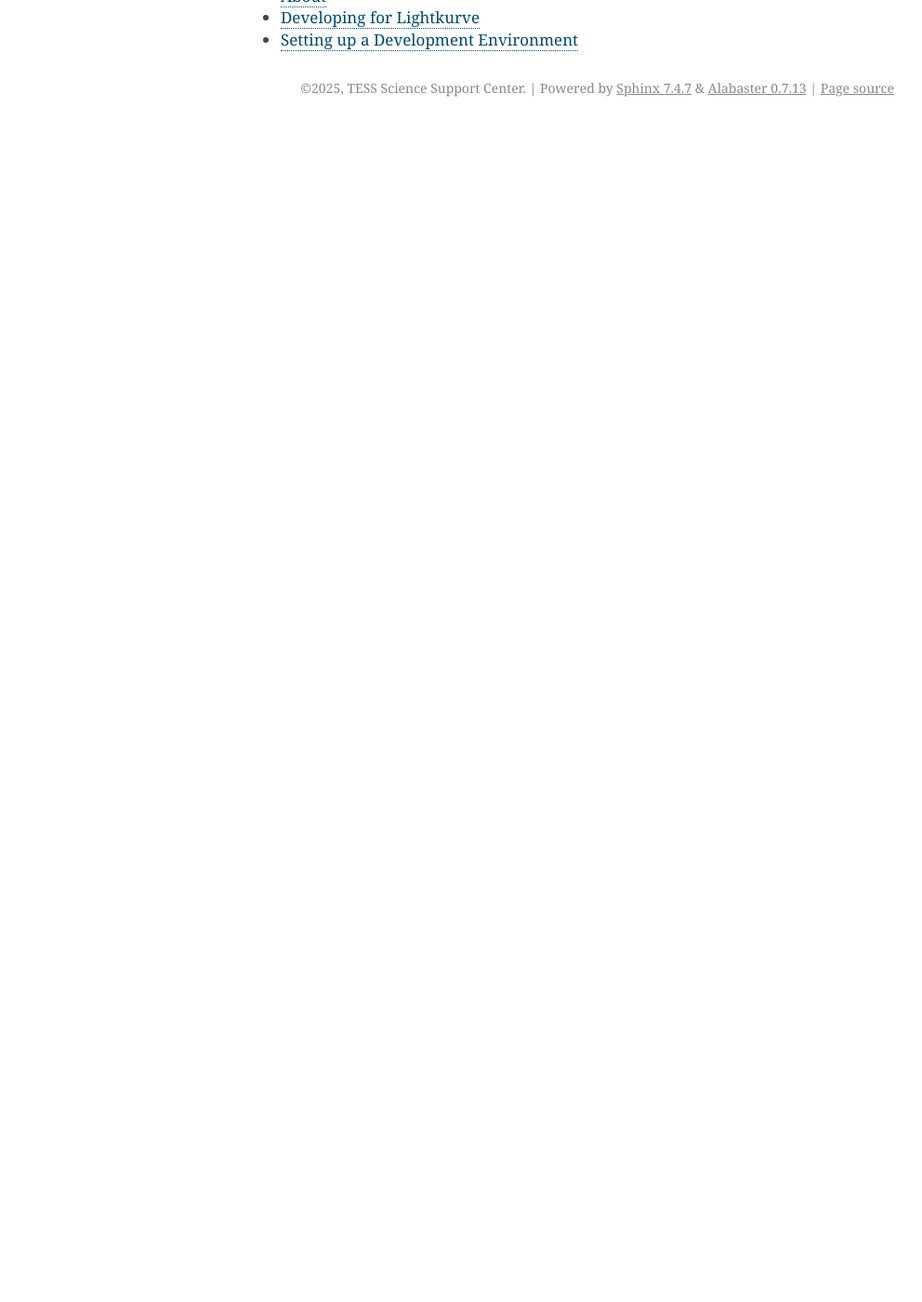
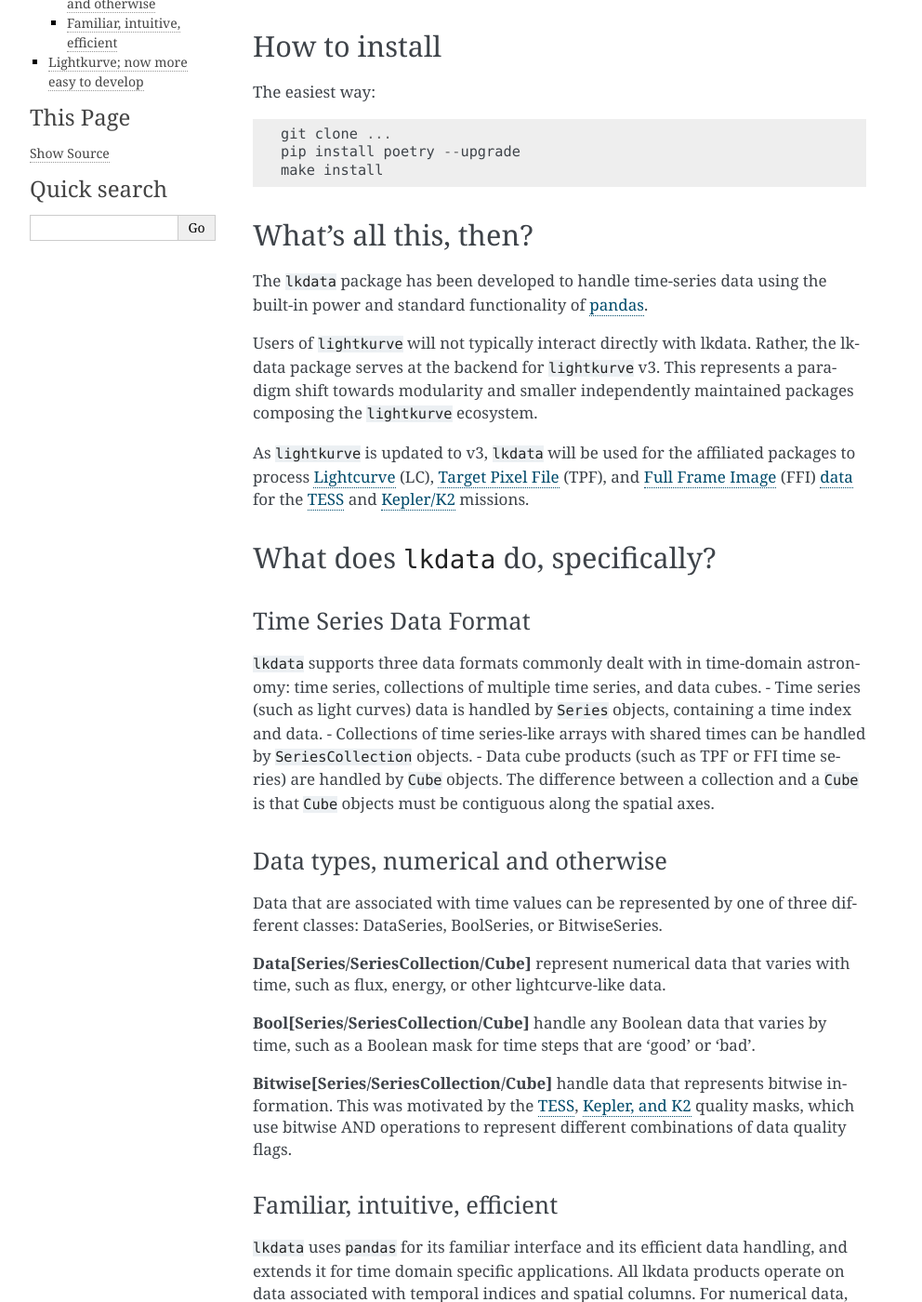
Before and after one commit to lightkurve/lkdata, a Sphinx documentation site: the page built from docs/index.rst, in a window 1280 px wide and 1400 px high, scrolled down 270 px. Shown: the whole window at 93% size, without its empty margins (148-1140 px from the left). Built offline with Sphinx 7.4.7, drawn with Linux system fonts in a browser that asks for light colours; before the commit the page ends 900 px from its top, so only the background shows below that; some of the changed text lies outside the part shown.

Commit message:
Documentation updates

```diff
--- /dev/null
+++ b/README.rst
@@ -0,0 +1,120 @@
+lkdata
+======
+
+|Installation| |ruff| |Tests| |Coverage| |Coverage badge|
+
+How to install
+--------------
+
+The easiest way:
+
+::
+
+   git clone ...
+   pip install poetry --upgrade
+   make install
+
+What’s all this, then?
+----------------------
+
+The ``lkdata`` package has been developed to handle time-series data
+using the built-in power and standard functionality of
+`pandas <https://pandas.pydata.org/>`__.
+
+Users of ``lightkurve`` will not typically interact directly with
+lkdata. Rather, the lkdata package serves at the backend for
+``lightkurve`` v3. This represents a paradigm shift towards modularity
+and smaller independently maintained packages composing the
+``lightkurve`` ecosystem.
+
+As ``lightkurve`` is updated to v3, ``lkdata`` will be used for the
+affiliated packages to process
+`Lightcurve <https://archive.stsci.edu/missions/tess/doc/EXP-TESS-ARC-ICD-TM-0014.pdf#page=32>`__
+(LC), `Target Pixel
+File <https://archive.stsci.edu/missions/tess/doc/EXP-TESS-ARC-ICD-TM-0014.pdf#page=24>`__
+(TPF), and `Full Frame
+Image <https://archive.stsci.edu/missions/tess/doc/EXP-TESS-ARC-ICD-TM-0014.pdf#page=18>`__
+(FFI)
+`data <https://outerspace.stsci.edu/display/TESS/2.0+-+Data+Product+Overview>`__
+for the `TESS <https://tess.mit.edu>`__ and
+`Kepler/K2 <https://science.nasa.gov/mission/kepler/>`__ missions.
+
+What does ``lkdata`` do, specifically?
+--------------------------------------
+
+Time Series Data Format
+~~~~~~~~~~~~~~~~~~~~~~~
+
+``lkdata`` supports three data formats commonly dealt with in
+time-domain astronomy: time series, collections of multiple time series,
+and data cubes. - Time series (such as light curves) data is handled by
+``Series`` objects, containing a time index and data. - Collections of
+time series-like arrays with shared times can be handled by
+``SeriesCollection`` objects. - Data cube products (such as TPF or FFI
+time series) are handled by ``Cube`` objects. The difference between a
+collection and a ``Cube`` is that ``Cube`` objects must be contiguous
+along the spatial axes.
+
+Data types, numerical and otherwise
+~~~~~~~~~~~~~~~~~~~~~~~~~~~~~~~~~~~
+
+Data that are associated with time values can be represented by one of
+three different classes: DataSeries, BoolSeries, or BitwiseSeries.
+
+**Data[Series/SeriesCollection/Cube]** represent numerical data that
+varies with time, such as flux, energy, or other lightcurve-like data.
+
+**Bool[Series/SeriesCollection/Cube]** handle any Boolean data that
+varies by time, such as a Boolean mask for time steps that are ‘good’ or
+‘bad’.
+
+**Bitwise[Series/SeriesCollection/Cube]** handle data that represents
+bitwise information. This was motivated by the
+`TESS <https://outerspace.stsci.edu/display/TESS/2.0+-+Data+Product+Overview#id-2.0-DataProductOverview-Table:CadenceQualityFlags>`__,
+`Kepler, and
+K2 <https://archive.stsci.edu/files/live/sites/mast/files/home/missions-and-data/k2/_documents/MAST_Kepler_Archive_Manual_2020.pdf#page=18>`__
+quality masks, which use bitwise AND operations to represent different
+combinations of data quality flags.
+
+Familiar, intuitive, efficient
+~~~~~~~~~~~~~~~~~~~~~~~~~~~~~~
+
+``lkdata`` uses ``pandas`` for its familiar interface and its efficient
+data handling, and extends it for time domain specific applications. All
+lkdata products operate on data associated with temporal indices and
+spatial columns. For numerical data, support for associated errors has
+been included, as well as classes to handle boolean and bitwise data
+type aggregation.
+
+A mixture of any of these types of data can be bundled in a single
+lkdata DataSet class, provided they all have the same times associated
+with them. The advantage of the DataSet is that operations applied to
+the DataSet, such as binning or slicing, are applied to all associated
+Series, Frame, and Cube objects as appropriate. For example, you could
+bundle a group of DataSeries that each represent a single source of flux
+(simple aperture flux, corrected flux, background flux, etc) and
+simulataneously cutout a time range of interest. We will see more
+applications for DataCubes in the examples throughout this notebook.
+
+Lightkurve; now more easy to develop
+------------------------------------
+
+Developing for lightkurve now includes some new features:
+
+- pre-commit hooks. This is going to stop anyone from commiting anything
+  to their branch that breaks our standards. That means linted,
+  formatted code, well written markdown files, checking with mypy etc.
+  This means it’s going to be harder (but not impossible) for you to
+  open a PR against lightkurve that doesn’t have these things fixed.
+  This is much more strict than V2.
+
+.. |Installation| image:: https://github.com/tessgi/secret/actions/workflows/install.yml/badge.svg?event=push
+   :target: https://github.com/tessgi/secret/actions/workflows/install.yml
+.. |ruff| image:: https://github.com/tessgi/secret/actions/workflows/check.yml/badge.svg?event=push
+   :target: https://github.com/tessgi/secret/actions/workflows/check.yml
+.. |Tests| image:: https://github.com/tessgi/secret/actions/workflows/test.yml/badge.svg?branch=main&event=push
+   :target: https://github.com/tessgi/secret/actions/workflows/test.yml
+.. |Coverage| image:: https://github.com/tessgi/secret/actions/workflows/coverage.yml/badge.svg?event=push
+   :target: https://github.com/tessgi/secret/actions/workflows/coverage.yml
+.. |Coverage badge| image:: https://github.com/tessgi/secret/raw/python-coverage-comment-action-data/badge.svg
+   :target: https://github.com/tessgi/secret/tree/python-coverage-comment-action-data
--- a/docs/index.rst
+++ b/docs/index.rst
@@ -3,10 +3,6 @@
    Updated by Daniel Giles on Thu Aug 12 13:03:04 2025.
    You can adapt this file completely to your liking, but it should at least
    contain the root `toctree` directive.
-
-lkdata
-======
-.. include:: ../README.rst
 
 .. toctree::
     :maxdepth: 1
@@ -16,3 +12,5 @@
     API Reference <reference/index>
     About <about/index>
     Development <development/index>
+
+.. include:: ../README.rst
```
Also changed, not shown: README.md (+1 -1 lines), docs/README.md (+2 -0 lines), docs/development/contributing.rst (+7 -7 lines), docs/development/documentation.rst (+19 -9 lines), docs/development/index.rst (+22 -17 lines), docs/sg_execution_times.rst (deleted, +0 -37 lines).
